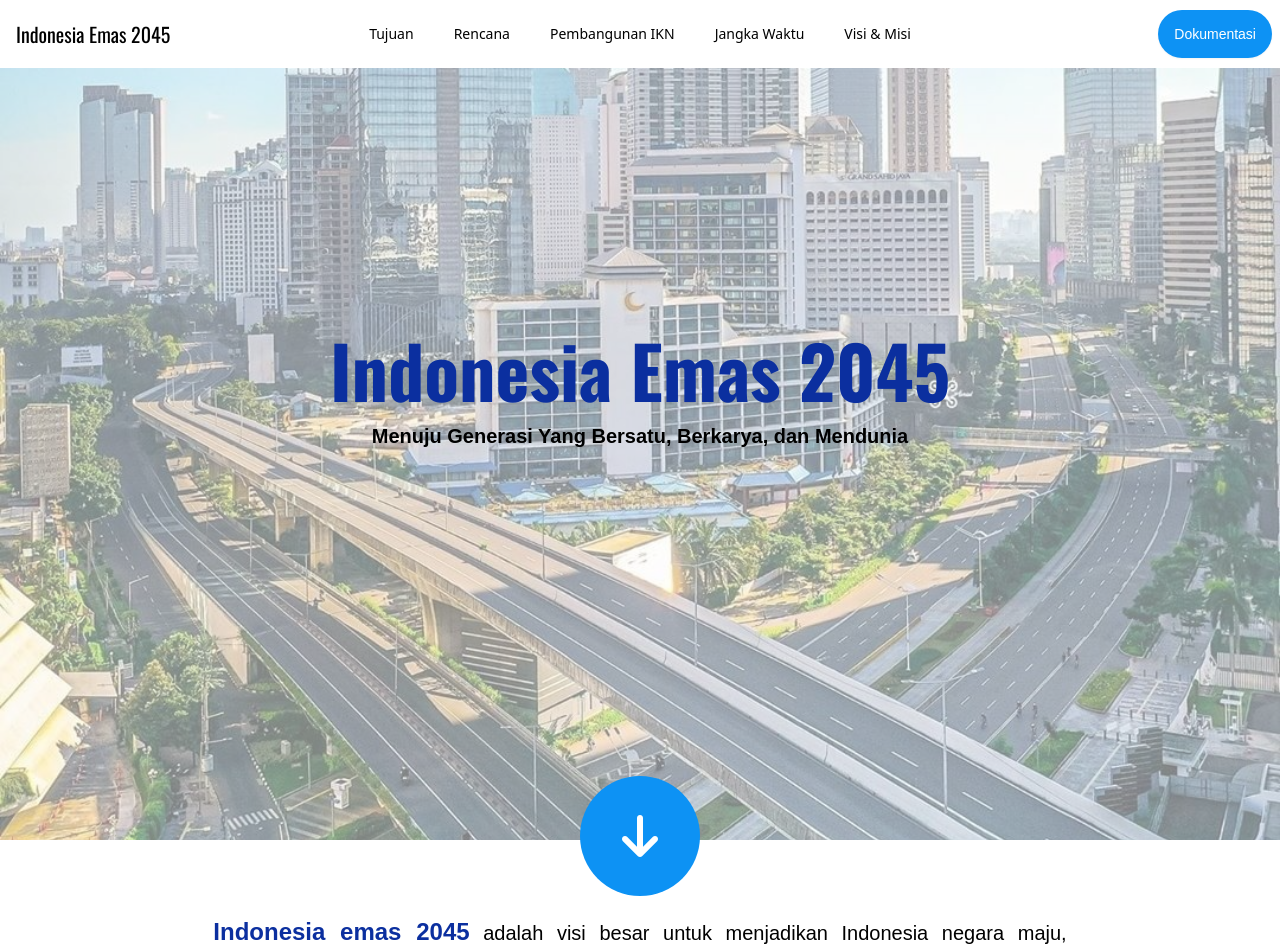
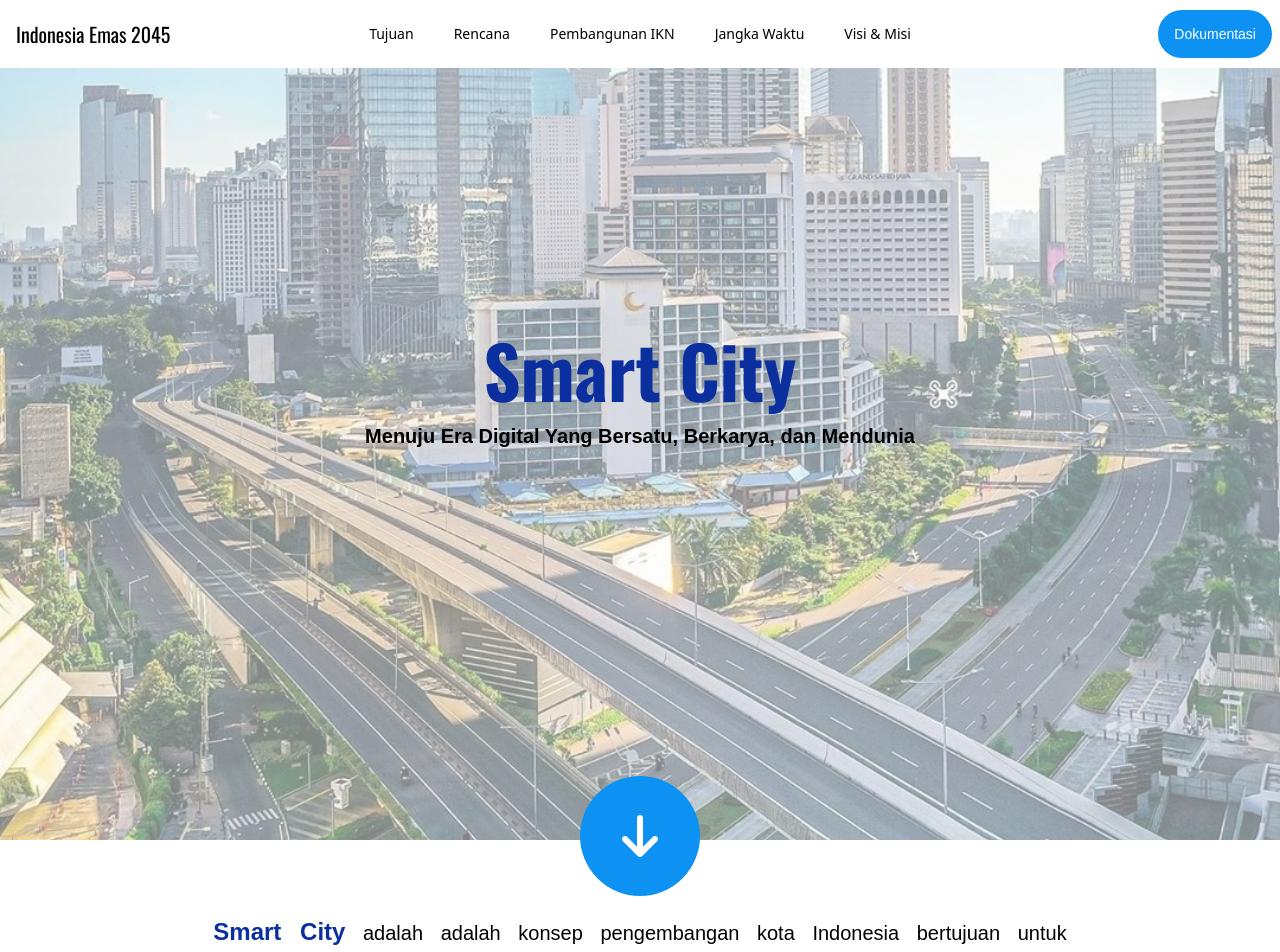
Before and after one commit to nich0las404/smart-city-blog, a React (Vite) app: page / in a window 1280 px wide. Shown: the top 952 px of the page. Built offline with nearby package versions, Linux system fonts and the light colour scheme; a web font is replaced by a local one.

Commit message:
BUG: Fix the theme of the project to be more focused on smart city

```diff
--- a/src/Components/Data.jsx
+++ b/src/Components/Data.jsx
@@ -91,7 +91,7 @@ const Data = () => {
         transition={{ duration: 0.5 }}
         className='title-text '><span className='text-primary'>Rencana Perkembangan</span> 2025-2045</motion.h1>
         <p className='info-text'>
-          Rencana RPJPN berfokus pada pembangunan berkelanjutan menggunakan integrasi teknologi, dengan visi utama mencapai Indonesia yang bersatu, berdaulat, maju, dan berkelanjutan pada peringatan 100 tahun kemerdekaan. Pemerintah telah menetapkan delapan misi utama untuk mencapai visi ini, termasuk transformasi sosial, ekonomi, dan tata kelola, yang ditopang oleh supremasi hukum, stabilitas, kepemimpinan, dan ketahanan sosial budaya serta ekologi. Strategi ini bertujuan mengintegrasikan teknologi canggih di berbagai aspek kehidupan perkotaan, memperbaiki kualitas layanan publik, serta meningkatkan konektivitas digital dan keberlanjutan lingkungan. Berikut adalah perubahan-perubahan yang direncanakan untuk pembangunan untuk mencapai misi utama Indonesia:
+          Rencana RPJPN berfokus pada pembangunan Smart City menggunakan integrasi teknologi, dengan visi utama mencapai Indonesia yang bersatu, berdaulat, maju, dan berkelanjutan pada peringatan 100 tahun kemerdekaan. Pemerintah telah menetapkan delapan misi utama untuk mencapai visi ini, termasuk transformasi sosial, ekonomi, dan tata kelola, yang ditopang oleh supremasi hukum, stabilitas, kepemimpinan, dan ketahanan sosial budaya serta ekologi. Strategi ini bertujuan mengintegrasikan teknologi canggih di berbagai aspek kehidupan perkotaan, memperbaiki kualitas layanan publik, serta meningkatkan konektivitas digital dan keberlanjutan lingkungan. Berikut adalah perubahan-perubahan yang direncanakan untuk pembangunan untuk mencapai misi utama Indonesia:
         </p>
       </div>
 
--- a/src/Components/Header.jsx
+++ b/src/Components/Header.jsx
@@ -25,7 +25,7 @@ const Header = () => {
           transition={{
             duration: 1,
             delay: 0.9
-          }} >Indonesia Emas 2045</motion.h1>
+          }} >Smart City</motion.h1>
           <motion.p className='my-2 phone-sm:text-xl font-faculty-glyphic font-semibold phone-sm:my-4 text-sm mx-4'
           initial={{opacity: 0}}
           animate={{opacity: 1}}
@@ -33,7 +33,7 @@ const Header = () => {
             duration: 1,
             delay: 1.4
           }}
-          >Menuju Generasi Yang Bersatu, Berkarya, dan Mendunia</motion.p>
+          >Menuju Era Digital Yang Bersatu, Berkarya, dan Mendunia</motion.p>
 
           </div>
           <button className='hover:animate-[bounce] absolute sm:w-[140px] sm:h-[140px] sm:-bottom-[105px] phone-sm:-bottom-24
--- a/src/Components/Ikn.jsx
+++ b/src/Components/Ikn.jsx
@@ -41,7 +41,7 @@ const Ikn = () => {
         <p className='font-oswald text-center mt-3 text-2xl mx-8 opacity-60'>( Foto ini diambil oleh <a className='underline text-dark-blue  hover:text-blue2 duration-300' target='_blank' href="https://www.cnbcindonesia.com/tech/20240430225822-37-534818/nasa-sorot-proyek-ikn-jokowi-beberkan-foto-dari-langit">NASA</a>, menunjukkan proyek IKN pada tahun 2022 hingga 2024 )</p>
         <div className='flex justify-center mt-3'>
             <p className='info-text'>
-            Berdasarkan Undang-Undang No. 3 Tahun 2022 tentang Ibu Kota Negara, pengembangan IKN memiliki tujuan yang sejalan dengan visi "Indonesia Emas 2045," yakni menciptakan pusat ekonomi dan inovasi yang dapat meningkatkan daya saing Indonesia di tingkat global serta mempercepat transformasi digital dan transisi energi terbarukan. Infrastruktur digital di IKN akan dilengkapi jaringan smart grid, sistem pengelolaan air yang cerdas, serta layanan transportasi dan pemantauan kota berbasis <i>Internet of Things</i> (IoT) dan <i>Artificial Intellegence</i> (AI), mendukung target emisi karbon nol pada 2045. Dengan investasi dalam IKN, para investor akan berperan dalam proyek yang didukung penuh oleh regulasi nasional dan memiliki prospek ekonomi yang menjanjikan, baik dalam bidang teknologi maupun keberlanjutan lingkungan, menjadikan IKN model ideal bagi smart city di Indonesia yang akan direplikasi ke kota-kota lain.
+            Berdasarkan Undang-Undang No. 3 Tahun 2022 tentang Ibu Kota Negara, pengembangan IKN memiliki tujuan yang sejalan dengan visi Indonesia Emas 2045, yakni menciptakan pusat ekonomi dan inovasi yang dapat meningkatkan daya saing Indonesia di tingkat global serta mempercepat transformasi digital dan transisi energi terbarukan. Infrastruktur digital di IKN akan dilengkapi jaringan smart grid, sistem pengelolaan air yang cerdas, serta layanan transportasi dan pemantauan kota berbasis <i className='text-dark-blue'>Internet of Things</i> (IoT) dan <i className='text-dark-blue'>Artificial Intellegence</i> (AI), mendukung target emisi karbon nol pada 2045. Dengan investasi dalam IKN, para investor akan berperan dalam proyek yang didukung penuh oleh regulasi nasional dan memiliki prospek ekonomi yang menjanjikan, baik dalam bidang teknologi maupun keberlanjutan lingkungan, menjadikan IKN model ideal bagi smart city di Indonesia yang akan direplikasi ke kota-kota lain.
             </p>
         </div>
     </div>
--- a/src/Components/LatarBelakang.jsx
+++ b/src/Components/LatarBelakang.jsx
@@ -13,7 +13,7 @@ const LatarBelakang = () => {
       animate={isInView ? { opacity: 1, y: 0 } : {}}
       transition={{ duration: 0.5 }}
       >
-        <span className='text-xl  2xl:text-3xl font-bold text-dark-blue xl:text-2xl '> Indonesia emas 2045</span> adalah visi besar untuk menjadikan Indonesia negara maju, berdaulat, adil, dan makmur pada peringatan 100 tahun kemerdekaan. Dengan memanfaatkan bonus demografi, penguatan ekonomi, inovasi teknologi, pembangunan infrastruktur, dan peningkatan kualitas pendidikan, Indonesia mempersiapkan para generasi muda dengan kebutuhan yang berkualitas, kompeten, dan berdaya saing tinggi.
+        <span className='text-xl  2xl:text-3xl font-bold text-dark-blue xl:text-2xl '> Smart City</span> adalah adalah konsep pengembangan kota Indonesia bertujuan untuk meningkatkan kualitas hidup masyarakat, mendukung perwujudan Visi Indonesia Emas 2045, Negara Kesatuan Republik Indonesia yang Bersatu, Berdaulat, Maju, dan Berkelanjutan.
       </motion.p>
     </div>
   )
```
